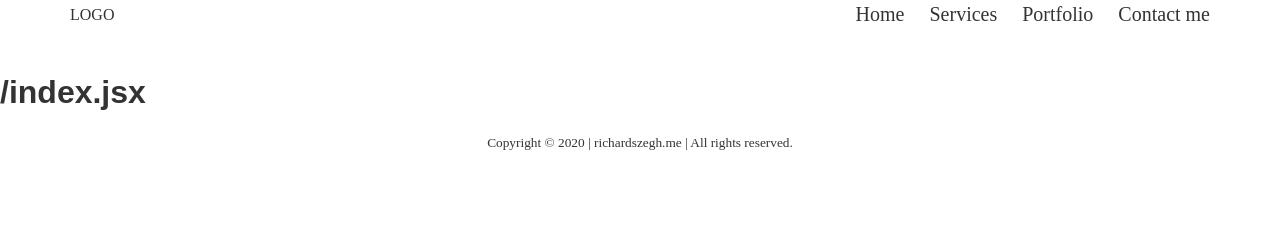
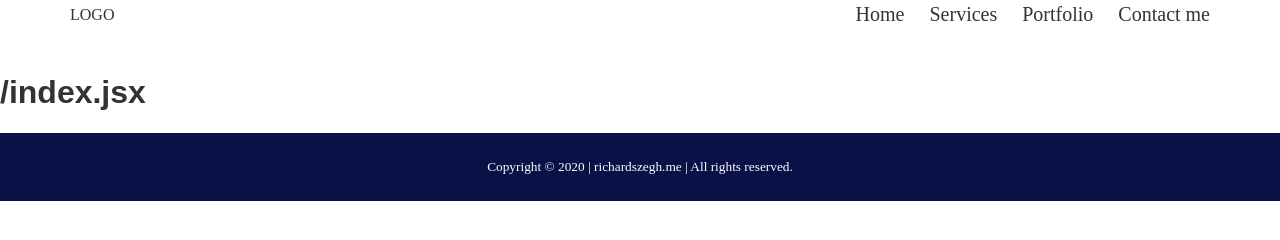
Before and after one commit to alexander126/richardszegh.me, a Gatsby site: page / in a window 1280 px wide. Built offline with nearby package versions, Linux system fonts and the light colour scheme; Gatsby itself is replaced by a stand-in of ours.

Commit message:
footer done

```diff
--- a/src/components/layout/Footer.jsx
+++ b/src/components/layout/Footer.jsx
@@ -1,10 +1,16 @@
 import React from 'react'
 import styled from 'styled-components'
+
+import { PRIMARY_COLOR } from '../../style.config'
 
 const FooterContainer = styled.footer`
   display: flex;
   align-items: center;
   justify-content: center;
+  background-color: ${PRIMARY_COLOR};
+  color: #fff;
+  padding-top: 24px;
+  padding-bottom: 24px;
 `
 
 export default function Footer() {
```
